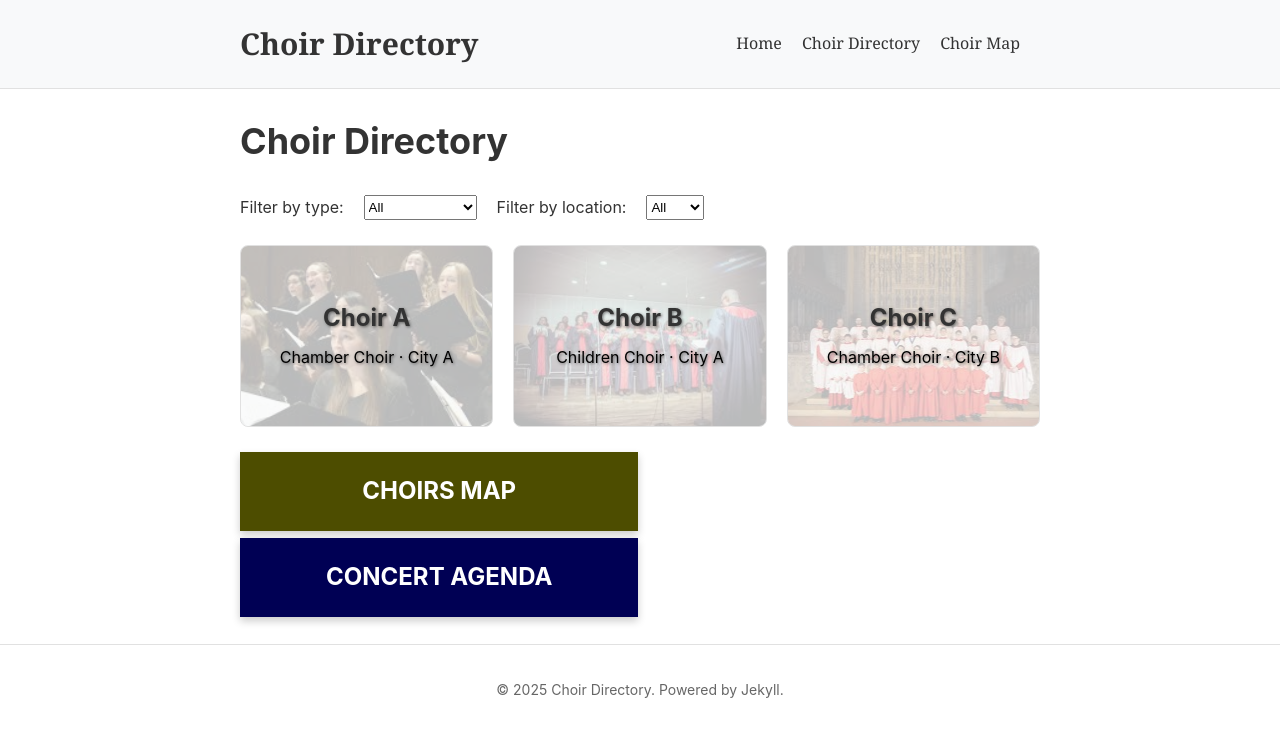
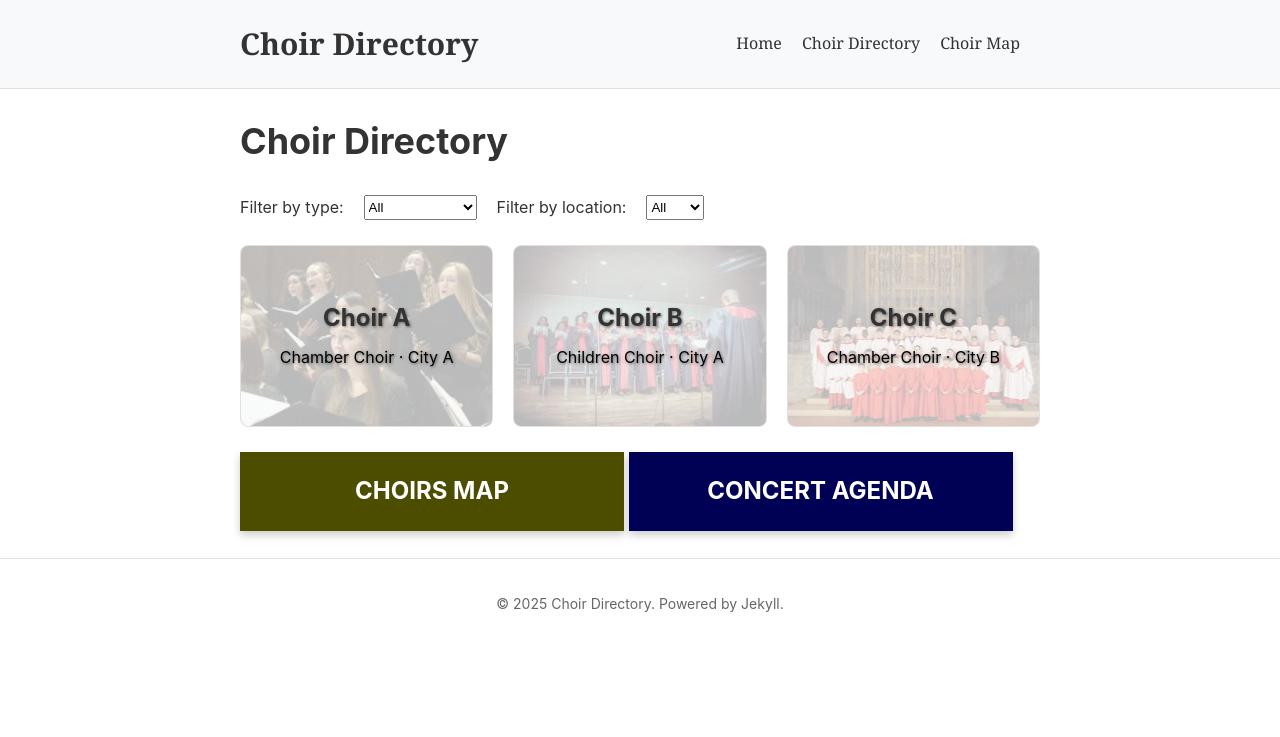
Before and after one commit to jllobera/choir-directory, a Jekyll site: the page built from directory.html, in a window 1280 px wide. Shown: the top 737 px of the page. Built offline with Jekyll 4.4.1, drawn with Linux system fonts in a browser that asks for light colours; a script that is not in the unit is left out.

Commit message:
Update directory.html

```diff
--- a/directory.html
+++ b/directory.html
@@ -53,8 +53,8 @@ title: Choir Directory
 
 <!-- Include the buttons -->
 <div class="button-container">
-  {% include choir-map-button.html button-width-desktop="49.8%" %}
-  {% include concert-agenda-button.html button-width-desktop="49.8%" %}
+  {% include choir-map-button.html %}
+  {% include concert-agenda-button.html %}
 </div>
 
 
```
